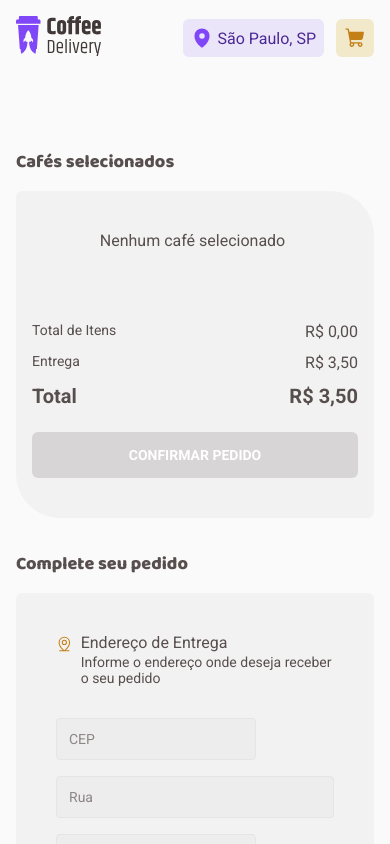
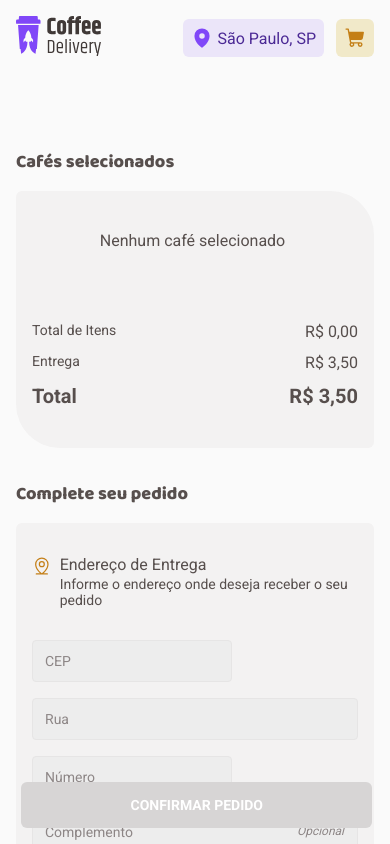
Before and after one commit to 300Marco/coffee-delivery, a React (Vite) app: page /checkout in a window 390 px wide. Shown: the top 844 px of the page. Built offline with nearby package versions, Linux system fonts and the light colour scheme.

Commit message:
Layout tweaks for mobile version

```diff
--- a/src/layouts/DefaultLayout/styles.ts
+++ b/src/layouts/DefaultLayout/styles.ts
@@ -1,7 +1,12 @@
 import styled from 'styled-components';
+import { device } from '../../styles/devices/device';
 
 export const LayoutContainer = styled.div`
   display: flex;
   flex-direction: column;
   align-items: center;
+
+  @media ${device.mobileL} {
+    margin-bottom: 3rem;
+  }
 `;
--- a/src/pages/Checkout/components/ProductCard/styles.ts
+++ b/src/pages/Checkout/components/ProductCard/styles.ts
@@ -7,7 +7,7 @@ export const ProductCardContainer = styled.div`
   background-color: ${(props) => props.theme['gray-100']};
 
   @media ${device.mobileL} {
-    padding: 2.5rem 1rem;
+    padding: 2.5rem 1rem 1rem;
   }
 `;
 
@@ -196,6 +196,14 @@ export const BaseConfirmButton = styled.button`
   display: flex;
   align-items: center;
   justify-content: center;
+
+  @media ${device.mobileL} {
+    width: 90%;
+
+    position: fixed;
+    bottom: 16px;
+    left: 21.25px;
+  }
 `;
 
 export const ConfirmOrderButton = styled(BaseConfirmButton)`
--- a/src/pages/Checkout/styles.ts
+++ b/src/pages/Checkout/styles.ts
@@ -37,6 +37,10 @@ export const FormBox = styled.div`
   border-radius: 6px;
   padding: 2.5rem;
   background-color: ${(props) => props.theme['gray-100']};
+
+  @media ${device.mobileL} {
+    padding: 2rem 1rem;
+  }
 `;
 
 export const MessagePaymentError = styled.span`
```
